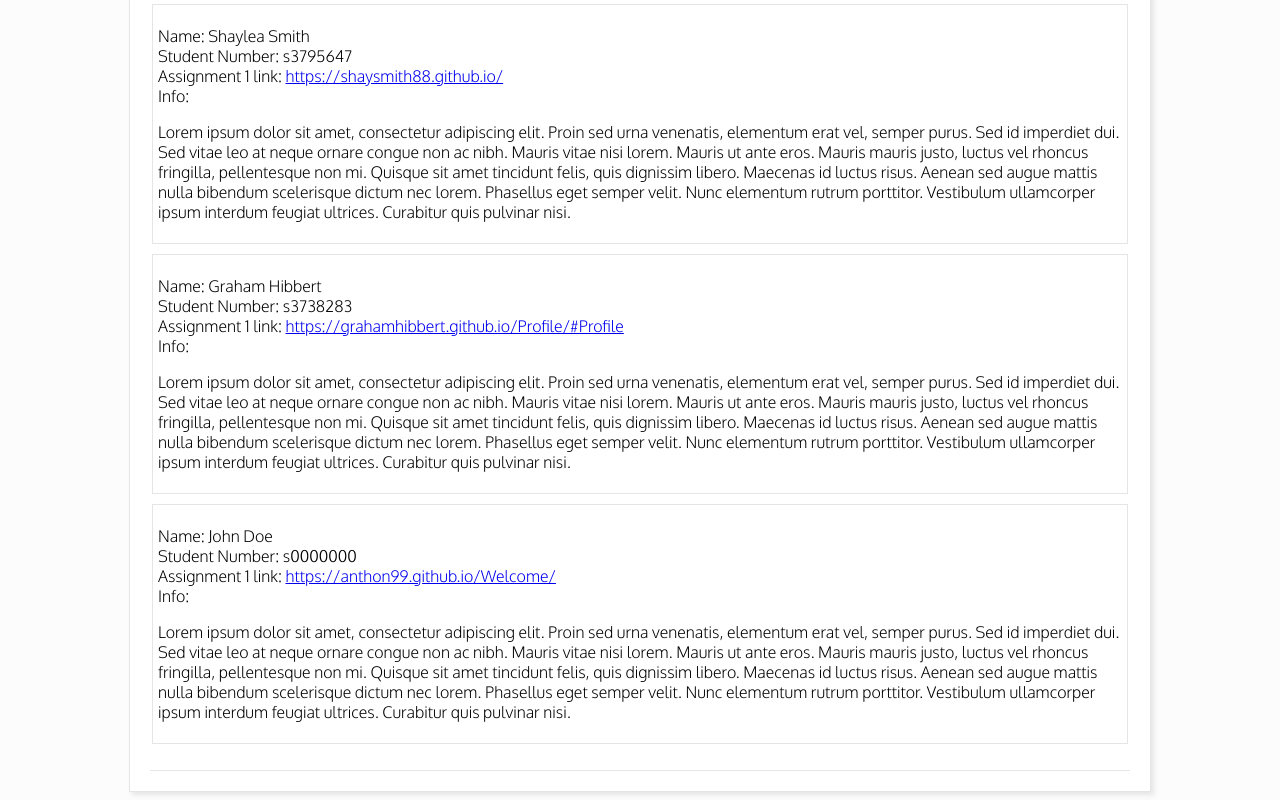
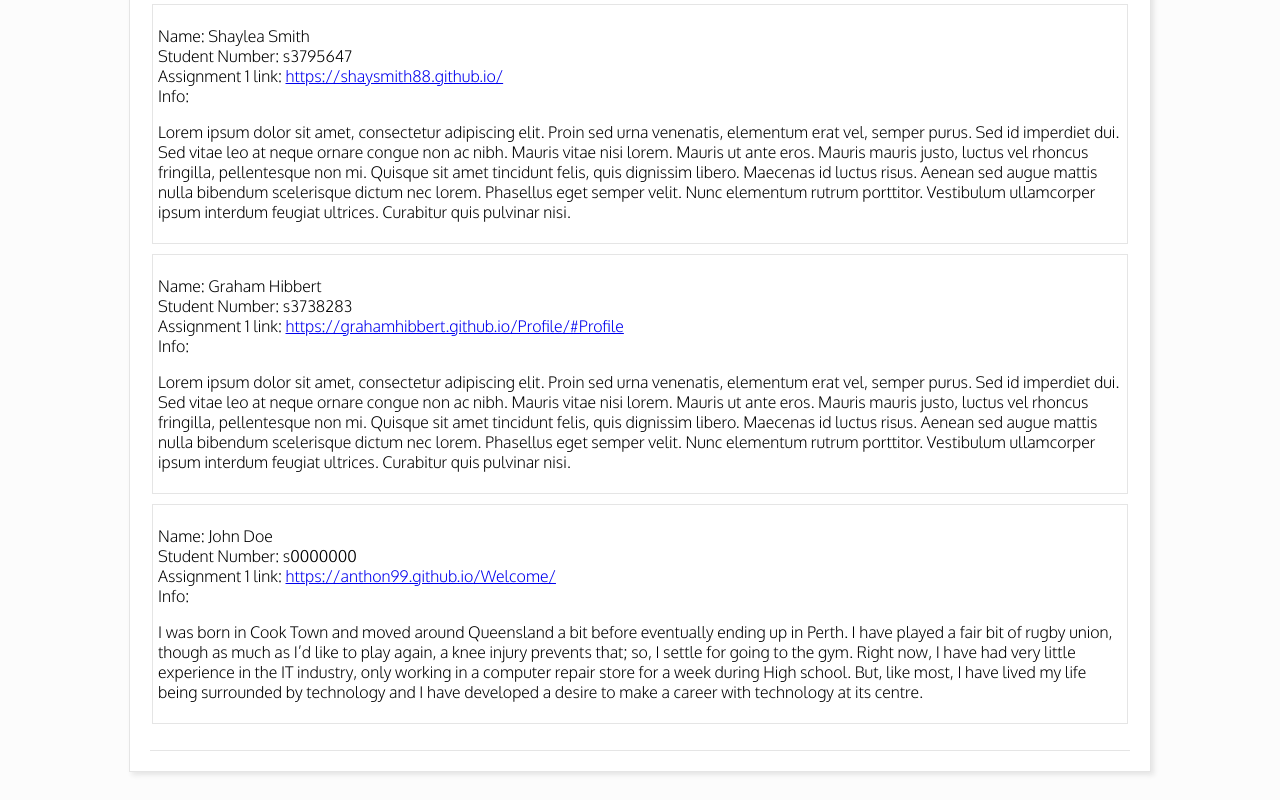
Before and after one commit to Shaysmith88/COSC2196-Assessment-2, a plain HTML site: page index.html in a window 1280 px wide. Shown: the part 534-1334 px from the top of the page. Drawn offline with Linux system fonts and the light colour scheme.

Commit message:
Update index.html

```diff
--- a/index.html
+++ b/index.html
@@ -55,7 +55,7 @@
 							Student Number: s0000000<br />
 							Assignment 1 link: <a href="https://anthon99.github.io/Welcome/">https://anthon99.github.io/Welcome/</a><br />
 							Info:</p>
-							<p>Lorem ipsum dolor sit amet, consectetur adipiscing elit. Proin sed urna venenatis, elementum erat vel, semper purus. Sed id imperdiet dui. Sed vitae leo at neque ornare congue non ac nibh. Mauris vitae nisi lorem. Mauris ut ante eros. Mauris mauris justo, luctus vel rhoncus fringilla, pellentesque non mi. Quisque sit amet tincidunt felis, quis dignissim libero. Maecenas id luctus risus. Aenean sed augue mattis nulla bibendum scelerisque dictum nec lorem. Phasellus eget semper velit. Nunc elementum rutrum porttitor. Vestibulum ullamcorper ipsum interdum feugiat ultrices. Curabitur quis pulvinar nisi.</p>
+							<p>I was born in Cook Town and moved around Queensland a bit before eventually ending up in Perth. I have played a fair bit of rugby union, though as much as I’d like to play again, a knee injury prevents that; so, I settle for going to the gym. Right now, I have had very little experience in the IT industry, only working in a computer repair store for a week during High school. But, like most, I have lived my life being surrounded by technology and I have developed a desire to make a career with technology at its centre.</p>
 						</div>
 					</div>
 
```
